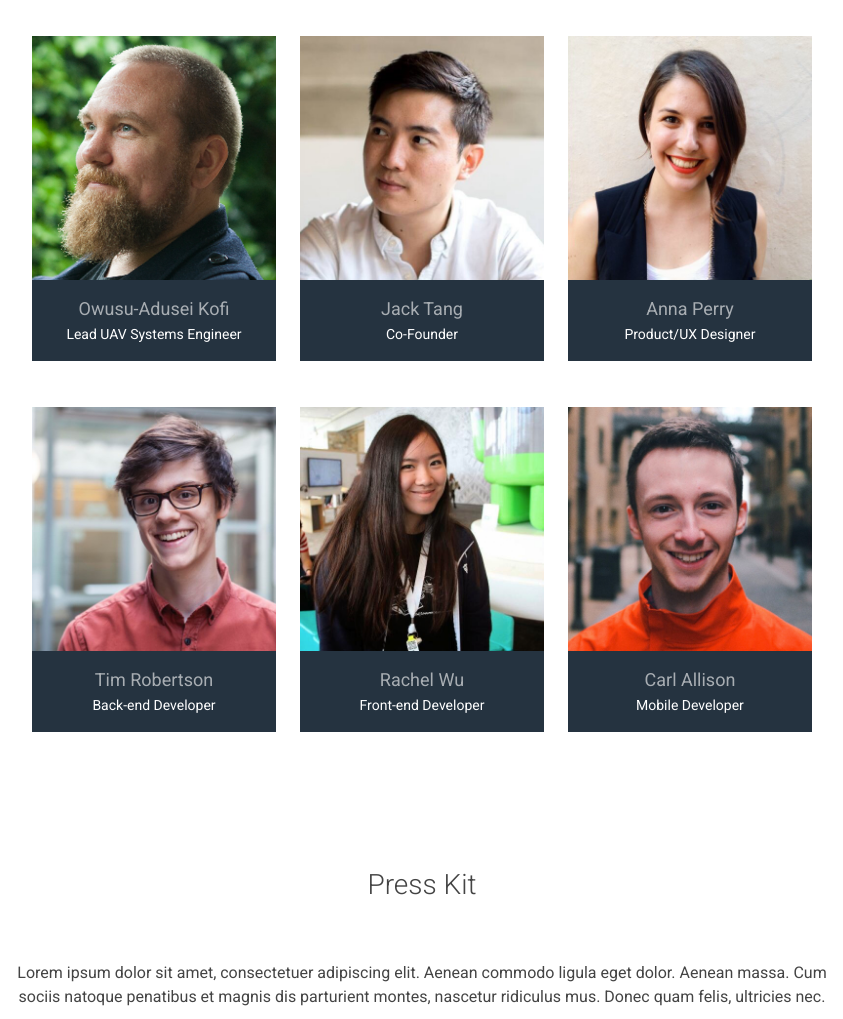
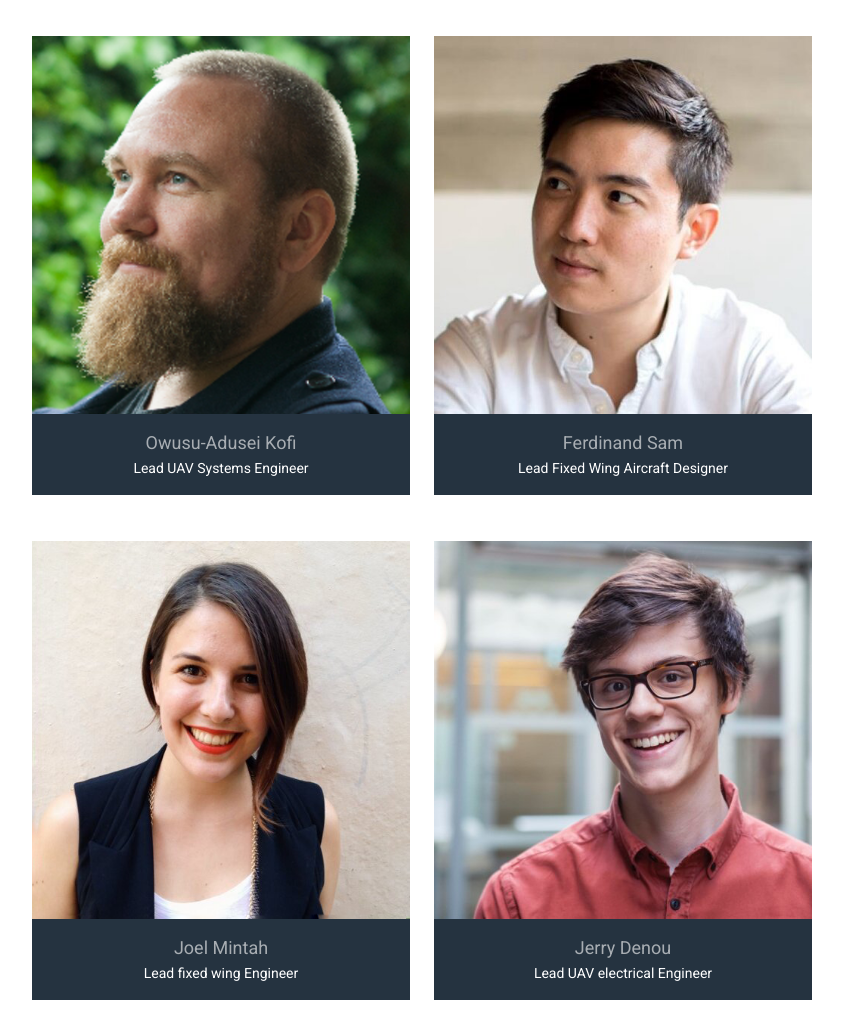
Before and after one commit to sokoaerialuas/uasrl_landing_page, a plain HTML site: page about.html in a window 1280 px wide. Shown: the part 952-1971 px from the top of the page, without its empty margins (218-1061 px from the left). Drawn offline with Linux system fonts and the light colour scheme.

Commit message:
Update about.html

```diff
--- a/about.html
+++ b/about.html
@@ -52,7 +52,7 @@
                 <div class="team">
                     <h3 class="title">Meet the team</h3>
                     <div class="row">
-                        <div class="member col-lg-4 col-md-6 col-12">
+                        <div class="member col-lg-6 col-md-6 col-12">
                             <div class="member-inner">
                                 <figure class="profile">
                                     <img class="img-fluid" src="assets/images/team/member-1.png" alt=""/>
@@ -72,11 +72,11 @@
                             </div><!--//member-inner-->
                         </div><!--//member-->
 
-                        <div class="member col-lg-4 col-md-6 col-12">
+                        <div class="member col-lg-6 col-md-6 col-12">
                             <div class="member-inner">
                                 <figure class="profile">
                                     <img class="img-fluid" src="assets/images/team/member-2.png" alt=""/>
-                                    <figcaption class="info"><span class="name">Jack Tang</span><br /><span class="job-title">Co-Founder</span></figcaption>
+                                    <figcaption class="info"><span class="name">Ferdinand Sam</span><br /><span class="job-title">Lead Fixed Wing Aircraft Designer</span></figcaption>
                                 </figure><!--//profile-->
                                 <div class="social">
                                     <ul class="social-list list-inline">
@@ -86,11 +86,11 @@
                                 </div><!--//social-->
                             </div><!--//member-inner-->
                         </div><!--//member-->
-                        <div class="member col-lg-4 col-md-6 col-12">
+                        <div class="member col-lg-6 col-md-6 col-12">
                             <div class="member-inner">
                                 <figure class="profile">
                                     <img class="img-fluid" src="assets/images/team/member-3.png" alt=""/>
-                                    <figcaption class="info"><span class="name">Anna Perry</span><br /><span class="job-title">Product/UX Designer</span></figcaption>
+                                    <figcaption class="info"><span class="name">Joel Mintah</span><br /><span class="job-title">Lead fixed wing Engineer</span></figcaption>
                                 </figure><!--//profile-->
                                 <div class="social">
                                     <ul class="social-list list-inline">
@@ -101,41 +101,11 @@
                                 </div><!--//social-->
                             </div><!--//member-inner-->
                         </div><!--//member-->
-                        <div class="member col-lg-4 col-md-6 col-12">
+                        <div class="member col-lg-6 col-md-6 col-12">
                             <div class="member-inner">
                                 <figure class="profile">
                                     <img class="img-fluid" src="assets/images/team/member-4.png" alt=""/>
-                                    <figcaption class="info"><span class="name">Tim Robertson</span><br /><span class="job-title">Back-end Developer</span></figcaption>
-                                </figure><!--//profile-->
-                                <div class="social">
-                                    <ul class="social-list list-inline">
-                                        <li class="list-inline-item"><a href="#"><i class="fab fa-linkedin-in"></i></a></li>
-                                        <li class="list-inline-item"><a href="#"><i class="fab fa-twitter"></i></a></li>
-                                        <li class="list-inline-item"><a href="#"><i class="fab fa-github-alt"></i></a></li>
-                                    </ul><!--//social-list-->
-                                </div><!--//social-->
-                            </div><!--//member-inner-->
-                        </div><!--//member-->
-                        <div class="member col-lg-4 col-md-6 col-12">
-                            <div class="member-inner">
-                                <figure class="profile">
-                                    <img class="img-fluid" src="assets/images/team/member-5.png" alt=""/>
-                                    <figcaption class="info"><span class="name">Rachel Wu</span><br /><span class="job-title">Front-end Developer</span></figcaption>
-                                </figure><!--//profile-->
-                                <div class="social">
-                                    <ul class="social-list list-inline">
-                                        <li class="list-inline-item"><a href="#"><i class="fab fa-linkedin-in"></i></a></li>
-                                        <li class="list-inline-item"><a href="#"><i class="fab fa-twitter"></i></a></li>
-                                        <li class="list-inline-item"><a href="#"><i class="fab fa-github-alt"></i></a></li>
-                                    </ul><!--//social-list-->
-                                </div><!--//social-->
-                            </div><!--//member-inner-->
-                        </div><!--//member-->
-                        <div class="member col-lg-4 col-md-6 col-12">
-                            <div class="member-inner">
-                                <figure class="profile">
-                                    <img class="img-fluid" src="assets/images/team/member-6.png" alt=""/>
-                                    <figcaption class="info"><span class="name">Carl Allison</span><br /><span class="job-title">Mobile Developer</span></figcaption>
+                                    <figcaption class="info"><span class="name">Jerry Denou</span><br /><span class="job-title">Lead UAV electrical Engineer</span></figcaption>
                                 </figure><!--//profile-->
                                 <div class="social">
                                     <ul class="social-list list-inline">
```
